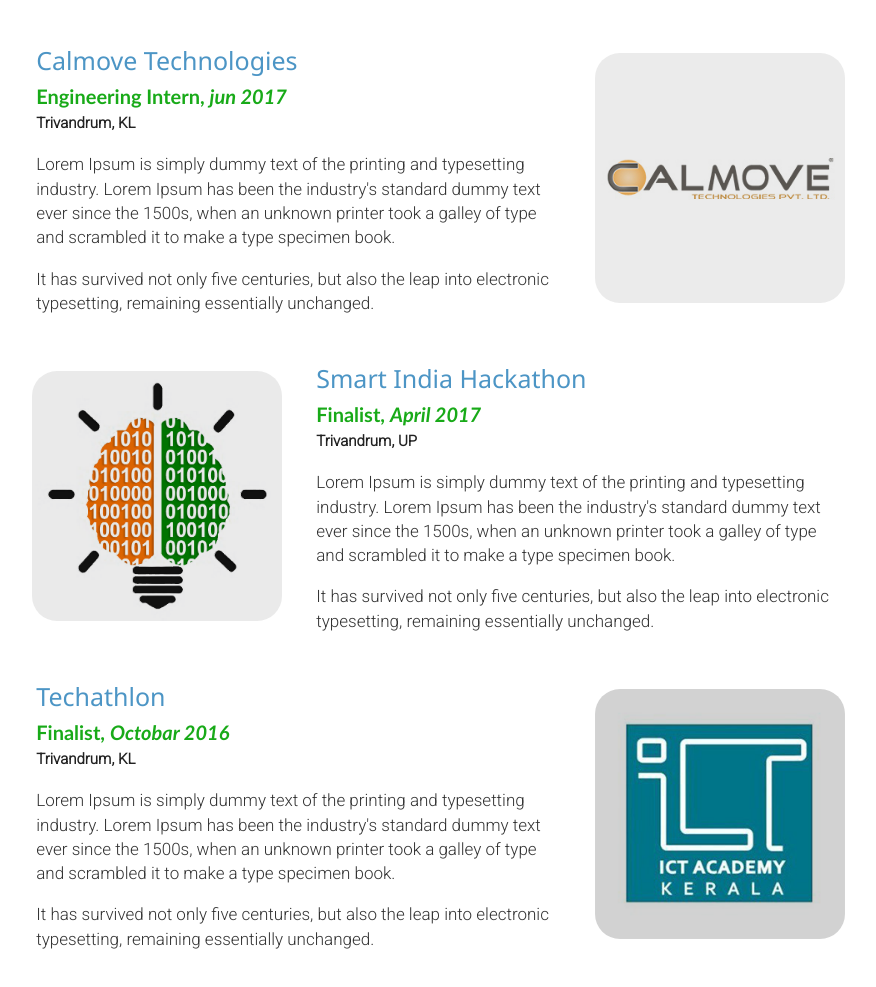
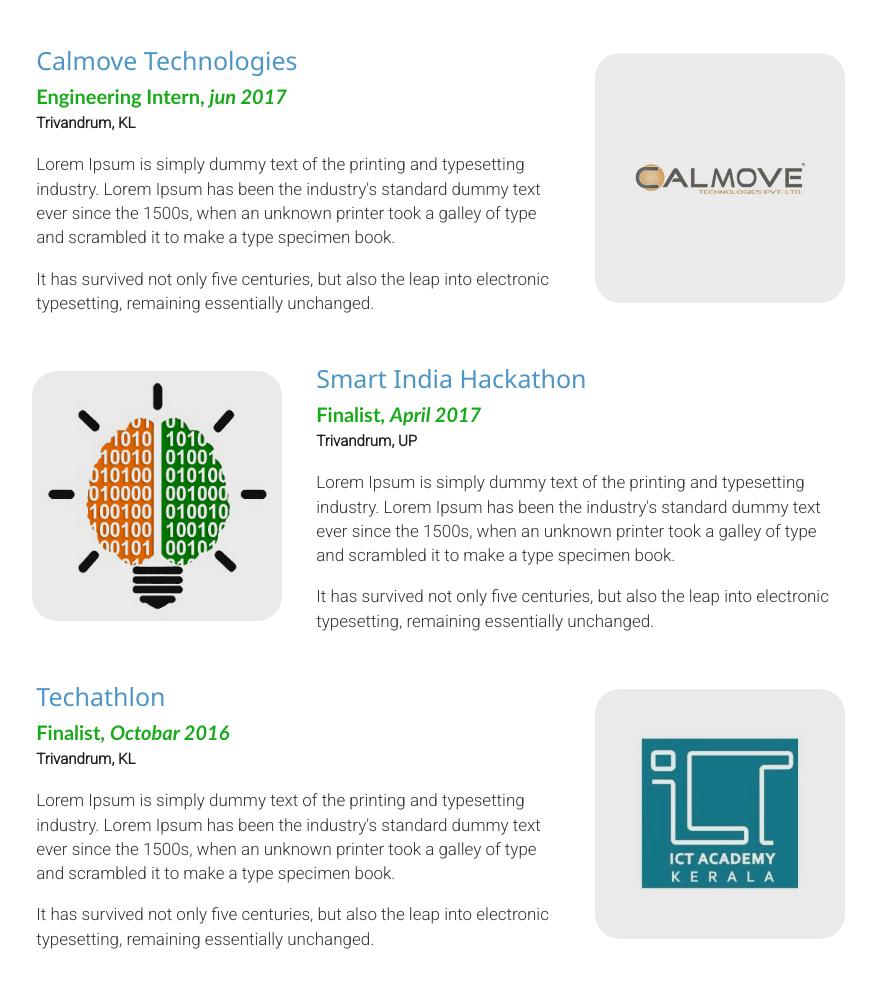
Before and after one commit to Prakhil-tp/Prakhil-tp.github.io, a website: page index.html in a window 1280 px wide. Shown: the part 1667-2654 px from the top of the page, without its empty margins (199-1075 px from the left). Drawn offline with nearby package versions, Linux system fonts and the light colour scheme.

Commit message:
photo changes

```diff
--- a/index.html
+++ b/index.html
@@ -176,14 +176,14 @@
                     </p>
                 </div>
                 <div class="four wide colunm" style="margin-left:20px;">
-                    <img src="assets/images/calmovelogo.png" height="250px;" width="250px;" class="image1" />
+                    <img src="assets/images/calmove.png" height="250px;" width="250px;" class="image1" />
                </div>
                <div class="two wide column"></div>
             </div>
             <!-- mobile view calmove-->
             <div class="mobile only row">
                 <div class="one wide column"></div>
-                <div class="fourteen wide column"><img src="assets/images/calmovelogo.png" height="300px;" width="300px;" class="mbimage1" /></div>
+                <div class="fourteen wide column"><img src="assets/images/calmove.png" height="300px;" width="300px;" class="mbimage1" /></div>
                 <div class="one wide column"></div>
             </div>
             <div class="mobile only row">
@@ -277,14 +277,14 @@
                 </p>
             </div>
             <div class="four wide colunm" style="margin-left:20px;">
-                <img src="assets/images/ICTAK.png" height="250px;" width="250px;" class="image1" />
+                <img src="assets/images/ict.png" height="250px;" width="250px;" class="image1" />
            </div>
            <div class="two wide column"></div>
         </div>
         <!-- mobile view techathlon -->
         <div class="mobile only row">
             <div class="one wide column"></div>
-            <div class="fourteen wide column"><img src="assets/images/ICTAK.png" height="300px;" width="300px;" class="mbimage1" /></div>
+            <div class="fourteen wide column"><img src="assets/images/ict.png" height="300px;" width="300px;" class="mbimage1" /></div>
             <div class="one wide column"></div>
         </div>
         <div class="mobile only row">
```
Also changed, not shown: assets/images/ICTAK.png (deleted), assets/images/calmove.png (added), assets/images/calmovelogo.png (deleted), assets/images/ict.png (added).
